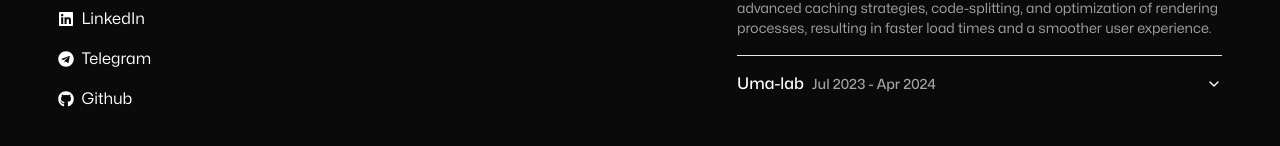
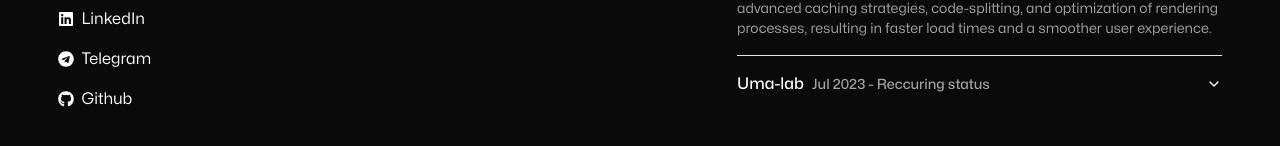
Before and after one commit to shadow16305/me, a Next.js app: page / in a window 1280 px wide. Shown: the part 3313-3459 px from the top of the page. Built offline with nearby package versions, Linux system fonts and the light colour scheme.

Commit message:
Update: changed job status

```diff
--- a/components/footer/experience.tsx
+++ b/components/footer/experience.tsx
@@ -45,7 +45,7 @@ export const Experience = () => {
           <div className="space-x-2">
             <span>Uma-lab</span>
             <span className="text-sm text-neutral-400">
-              Jul 2023 - Apr 2024
+              Jul 2023 - Reccuring status
             </span>
           </div>
         </AccordionTrigger>
```
